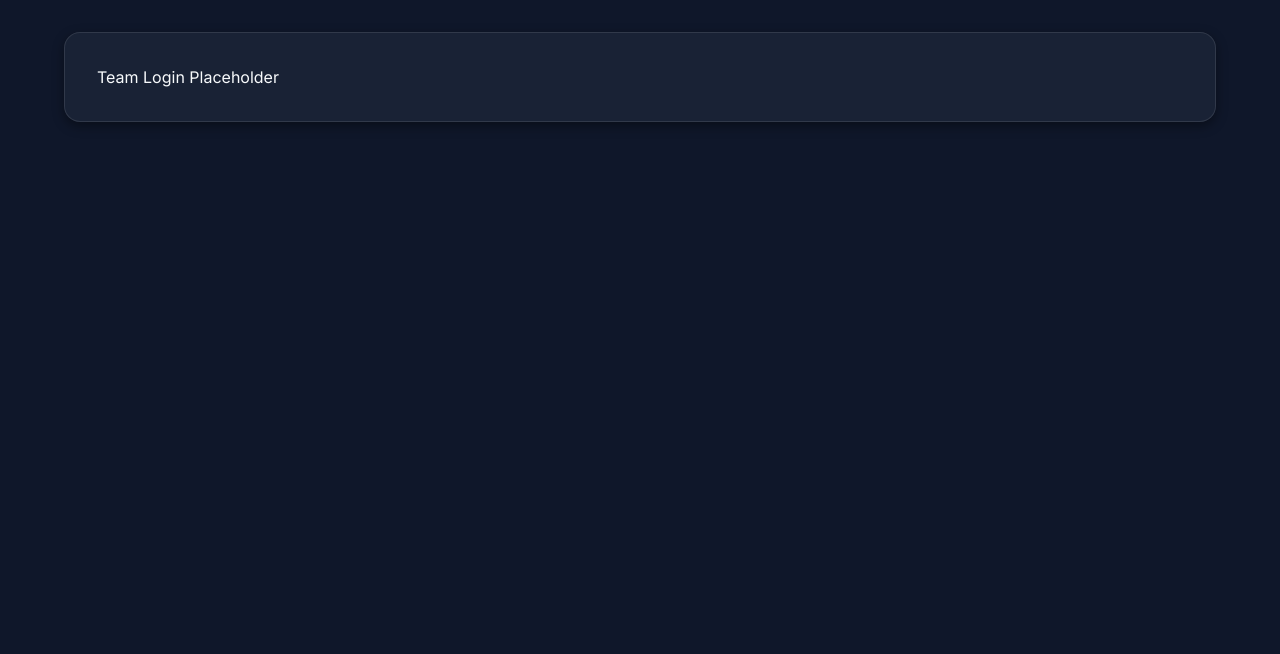
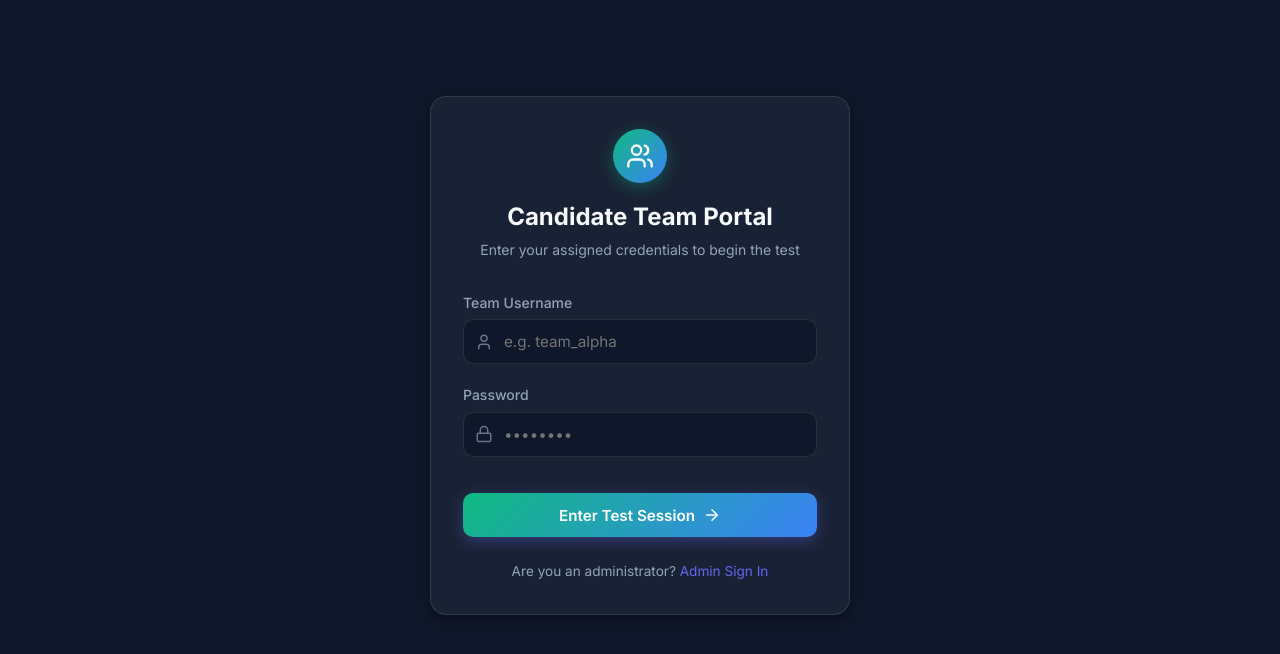
Before and after one commit to Tejaspatil1175/test-system, a React (Vite) app in the folder frontend/: page /team/login in a window 1280 px wide. Shown: the top 654 px of the page. Built offline with nearby package versions, Linux system fonts and the light colour scheme; no server answers; the HTML template or start-up script is replaced by a standard one.

Commit message:
feat(frontend): team login page

```diff
--- a/frontend/src/App.jsx
+++ b/frontend/src/App.jsx
@@ -7,10 +7,11 @@ import AdminDashboard from './pages/AdminDashboard';
 import ManageTeams from './pages/ManageTeams';
 import ManageQuestions from './pages/ManageQuestions';
 import ViewResults from './pages/ViewResults';
+import TeamLogin from './pages/TeamLogin';
 import ProtectedRoute from './components/ProtectedRoute';
 
-const TeamLogin = () => <div className="glass-card">Team Login Placeholder</div>;
 const TestPage = () => <div className="glass-card">Test Page Placeholder</div>;
+
 const SubmittedPage = () => <div className="glass-card">Submitted Page Placeholder</div>;
 
 
--- /dev/null
+++ b/frontend/src/pages/TeamLogin.jsx
@@ -0,0 +1,128 @@
+import React, { useState } from 'react';
+import { useNavigate, Link } from 'react-router-dom';
+import api from '../services/api';
+import { Users, Lock, User, ArrowRight, Sparkles } from 'lucide-react';
+
+export default function TeamLogin() {
+  const [username, setUsername] = useState('');
+  const [password, setPassword] = useState('');
+  const [loading, setLoading] = useState(false);
+  const [error, setError] = useState('');
+  const navigate = useNavigate();
+
+  const handleSubmit = async (e) => {
+    e.preventDefault();
+    setError('');
+    setLoading(true);
+
+    try {
+      const response = await api.post('/auth/team/login', { username, password });
+      const { token, teamName } = response.data;
+
+      localStorage.setItem('token', token);
+      localStorage.setItem('role', 'team');
+      localStorage.setItem('teamName', teamName || username);
+
+      navigate('/test');
+    } catch (err) {
+      setError(
+        (err.response && err.response.data && err.response.data.message) ||
+          'Invalid username or password. Please try again.'
+      );
+    } finally {
+      setLoading(false);
+    }
+  };
+
+  return (
+    <div style={{ maxWidth: '420px', margin: '4rem auto 0' }}>
+      <div className="glass-card">
+        <div style={{ textAlign: 'center', marginBottom: '2rem' }}>
+          <div
+            style={{
+              width: '54px',
+              height: '54px',
+              borderRadius: '50%',
+              background: 'linear-gradient(135deg, #10b981 0%, #3b82f6 100%)',
+              display: 'inline-flex',
+              alignItems: 'center',
+              justifyContent: 'center',
+              marginBottom: '1rem',
+              boxShadow: '0 4px 15px rgba(16, 185, 129, 0.35)',
+            }}
+          >
+            <Users size={28} color="#ffffff" />
+          </div>
+          <h2 style={{ fontSize: '1.5rem', fontWeight: '700' }}>Candidate Team Portal</h2>
+          <p style={{ color: 'var(--text-secondary)', fontSize: '0.875rem', marginTop: '0.25rem' }}>
+            Enter your assigned credentials to begin the test
+          </p>
+        </div>
+
+        {error && <div className="alert alert-error">{error}</div>}
+
+        <form onSubmit={handleSubmit}>
+          <div className="form-group">
+            <label className="form-label">Team Username</label>
+            <div style={{ position: 'relative' }}>
+              <User
+                size={18}
+                color="var(--text-muted)"
+                style={{ position: 'absolute', left: '12px', top: '50%', transform: 'translateY(-50%)' }}
+              />
+              <input
+                type="text"
+                className="form-input"
+                style={{ paddingLeft: '2.5rem' }}
+                placeholder="e.g. team_alpha"
+                value={username}
+                onChange={(e) => setUsername(e.target.value)}
+                required
+              />
+            </div>
+          </div>
+
+          <div className="form-group">
+            <label className="form-label">Password</label>
+            <div style={{ position: 'relative' }}>
+              <Lock
+                size={18}
+                color="var(--text-muted)"
+                style={{ position: 'absolute', left: '12px', top: '50%', transform: 'translateY(-50%)' }}
+              />
+              <input
+                type="password"
+                className="form-input"
+                style={{ paddingLeft: '2.5rem' }}
+                placeholder="••••••••"
+                value={password}
+                onChange={(e) => setPassword(e.target.value)}
+                required
+              />
+            </div>
+          </div>
+
+          <button
+            type="submit"
+            className="btn btn-primary"
+            style={{
+              width: '100%',
+              marginTop: '1rem',
+              padding: '0.8rem',
+              background: 'linear-gradient(135deg, #10b981 0%, #3b82f6 100%)',
+            }}
+            disabled={loading}
+          >
+            {loading ? 'Authenticating...' : 'Enter Test Session'} <ArrowRight size={18} />
+          </button>
+        </form>
+
+        <div style={{ textAlign: 'center', marginTop: '1.5rem', fontSize: '0.85rem' }}>
+          <Link to="/admin/login" style={{ color: 'var(--text-secondary)' }}>
+            Are you an administrator? <span style={{ color: 'var(--accent-primary)' }}>Admin Sign In</span>
+          </Link>
+        </div>
+      </div>
+    </div>
+  );
+}
```
